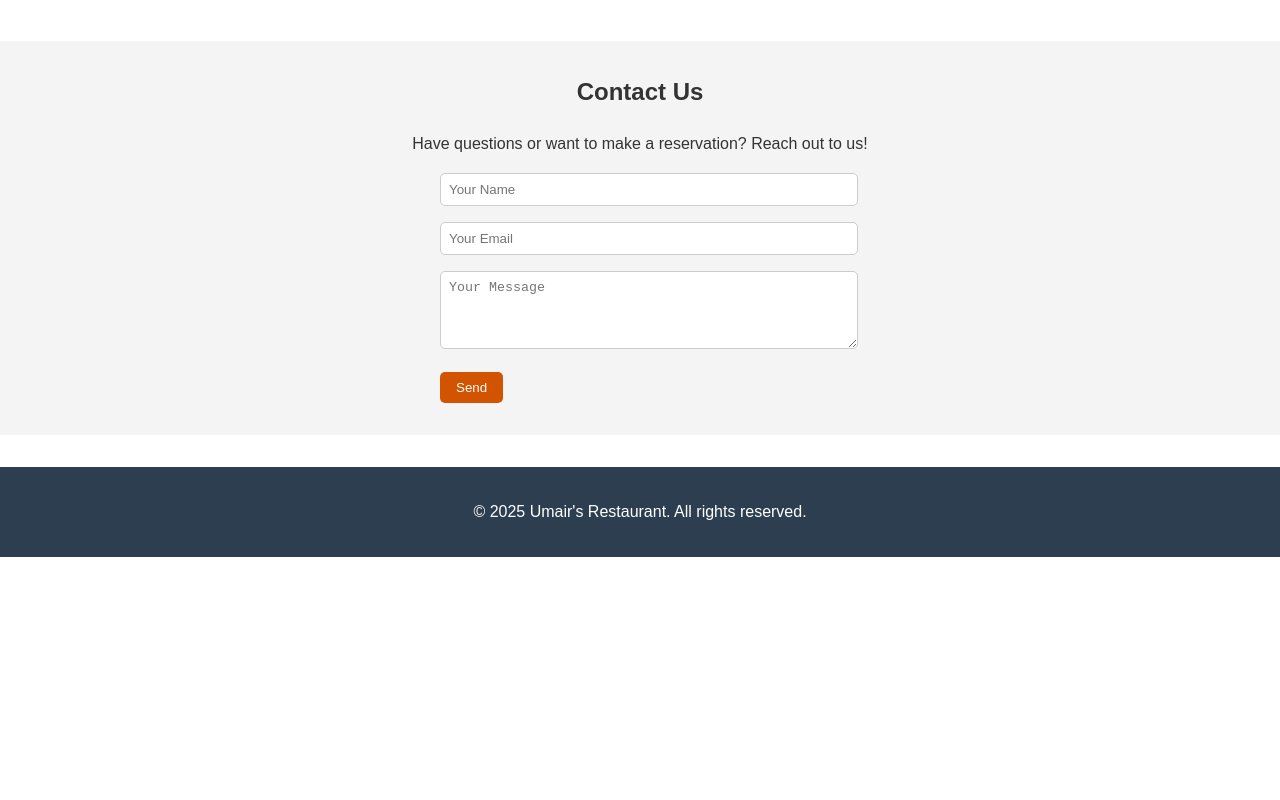
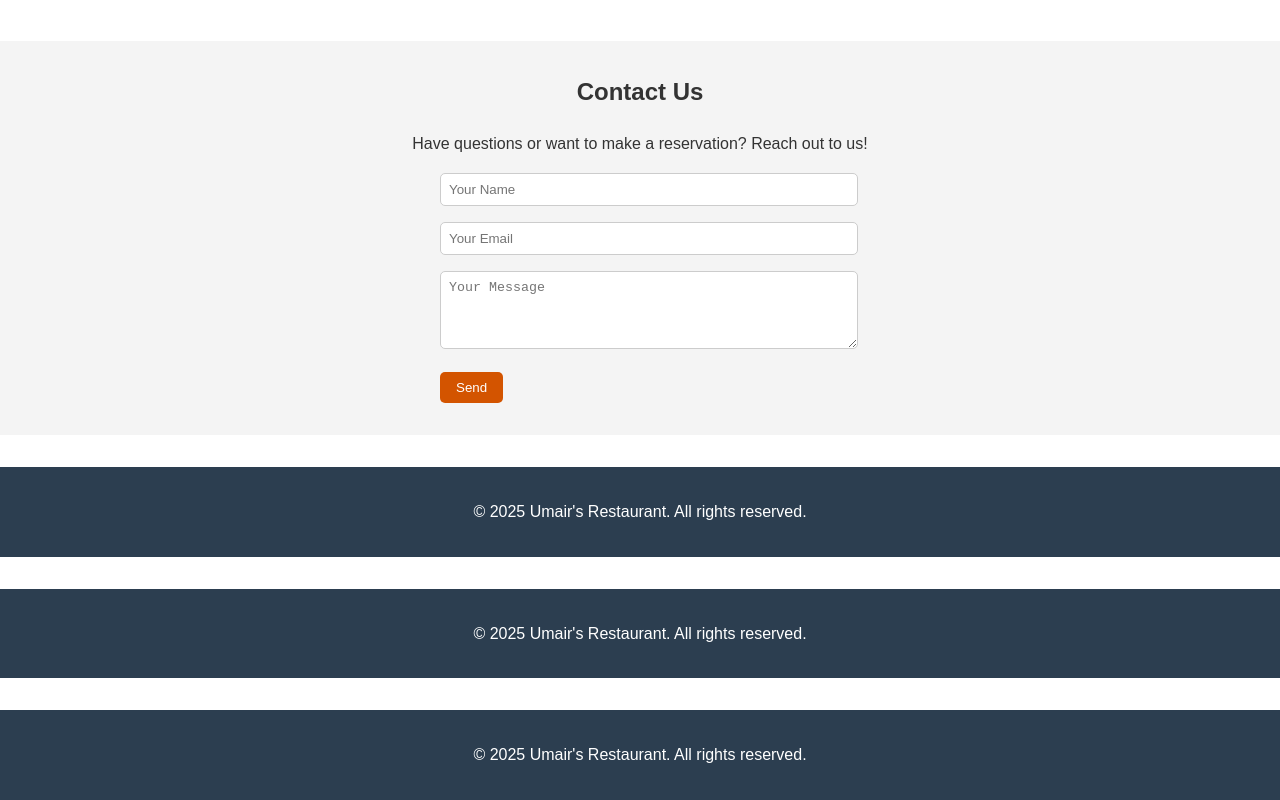
Before and after one commit to ShahzaibSoftwareEngineer/Static--Website, a plain HTML site: page index.html in a window 1280 px wide. Shown: the part 1231-2031 px from the top of the page. Before the commit the page ends 1788 px from the top, so only its background shows below. Drawn offline with Linux system fonts and the light colour scheme.

Commit message:
new changes

```diff
--- a/index.html
+++ b/index.html
@@ -169,6 +169,15 @@
 
     <footer>
         <p>© 2025 Umair's Restaurant. All rights reserved.</p>
+
+    </footer>
+    <footer>
+        <p>© 2025 Umair's Restaurant. All rights reserved.</p>
+
+    </footer>
+    <footer>
+        <p>© 2025 Umair's Restaurant. All rights reserved.</p>
+
     </footer>
 </body>
 </html>
```
